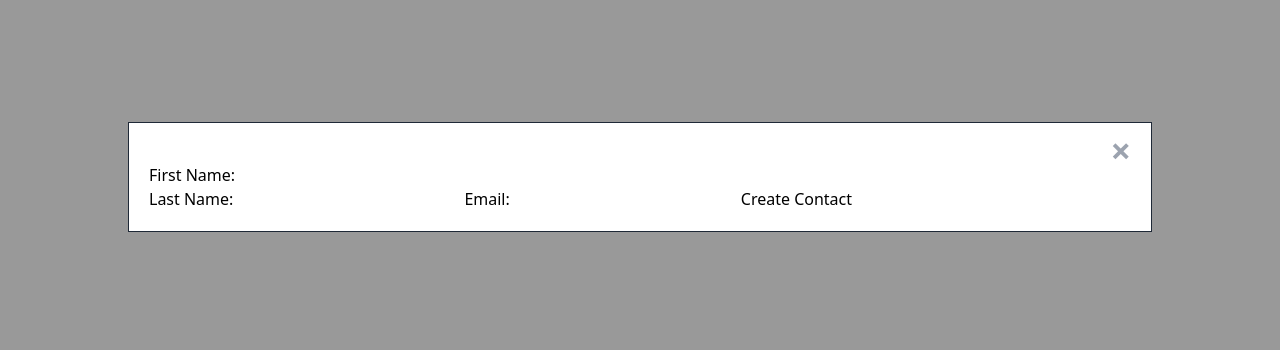
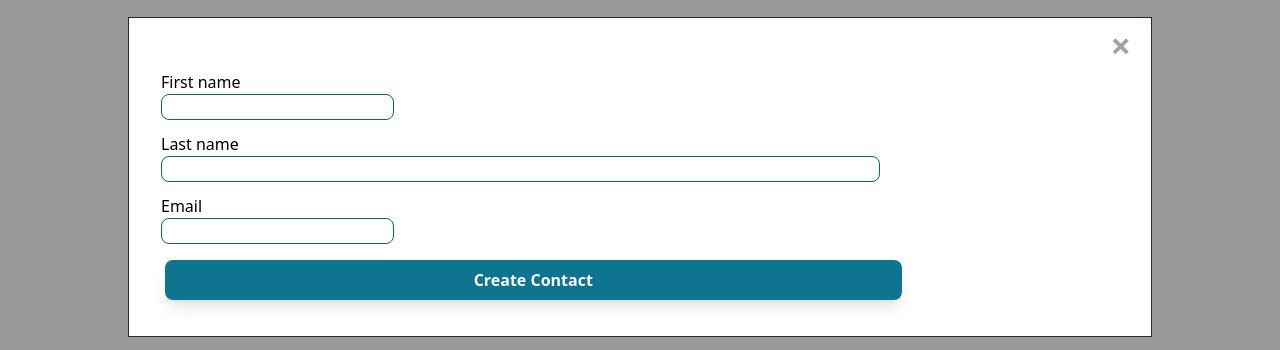
Before and after one commit to amalyam/contacts-app, a React (Vite) app in the folder frontend/: page / in a window 1280 px wide. Both pictures are taken after a click on the button "Create New Contact". Shown: the part 223-573 px from the top of the page. Built offline with nearby package versions, Linux system fonts and the light colour scheme; no server answers; the HTML template or start-up script is replaced by a standard one.

Commit message:
add styling

```diff
--- a/frontend/src/CreateContactForm.tsx
+++ b/frontend/src/CreateContactForm.tsx
@@ -42,30 +42,42 @@ export default function CreateContactForm({}) {
 
   return (
     <form onSubmit={onSubmit}>
-      <div>
-        <label htmlFor="firstName">First Name:</label>
+      <div className="flex flex-col items-start m-3">
+        <label htmlFor="firstName">First name</label>
         <input
+          className="border border-cyan-800 rounded-lg"
           type="text"
           id="firstName"
           value={contactData.firstName}
           onChange={handleChange}
         />
       </div>
-      <label htmlFor="lastName">Last Name:</label>
+      <div className="flex flex-col items-start m-3">
+        <label htmlFor="lastName">Last name</label>
         <input
+          className="border border-cyan-800 rounded-lg w-[75%]"
           type="text"
           id="lastName"
           value={contactData.lastName}
           onChange={handleChange}
         />
-      <label htmlFor="email">Email:</label>
+      </div>
+      <div className="flex flex-col items-start m-3">
+        <label htmlFor="email">Email</label>
         <input
+          className="border border-cyan-800 rounded-lg"
           type="email"
           id="email"
           value={contactData.email}
           onChange={handleChange}
         />
-      <button type="submit">Create Contact</button>
+      </div>
+      <button
+        className="block w-[75%] bg-cyan-700 m-4 px-4 py-2 rounded-lg font-semibold shadow-lg text-white antialiased"
+        type="submit"
+      >
+        Create Contact
+      </button>
     </form>
   );
 }
```
Lines whose indentation alone changed are shown as unchanged.
